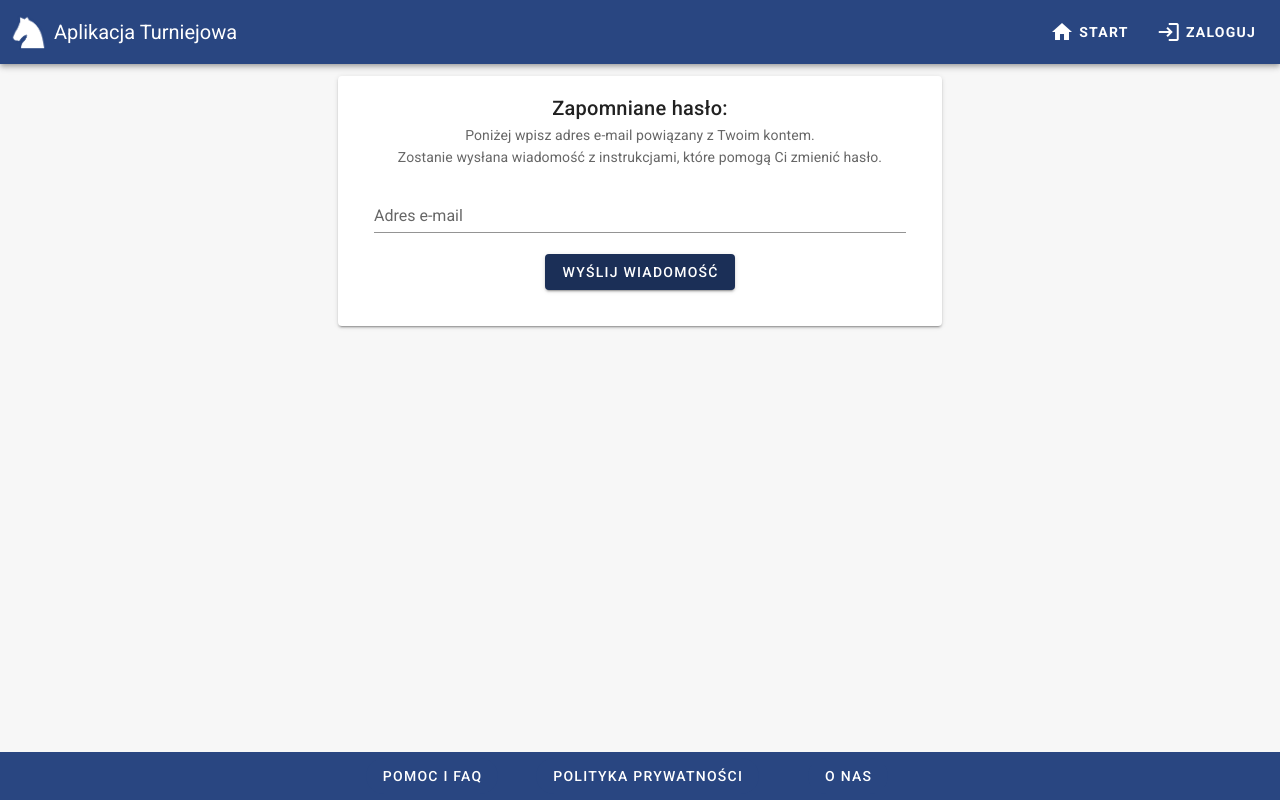
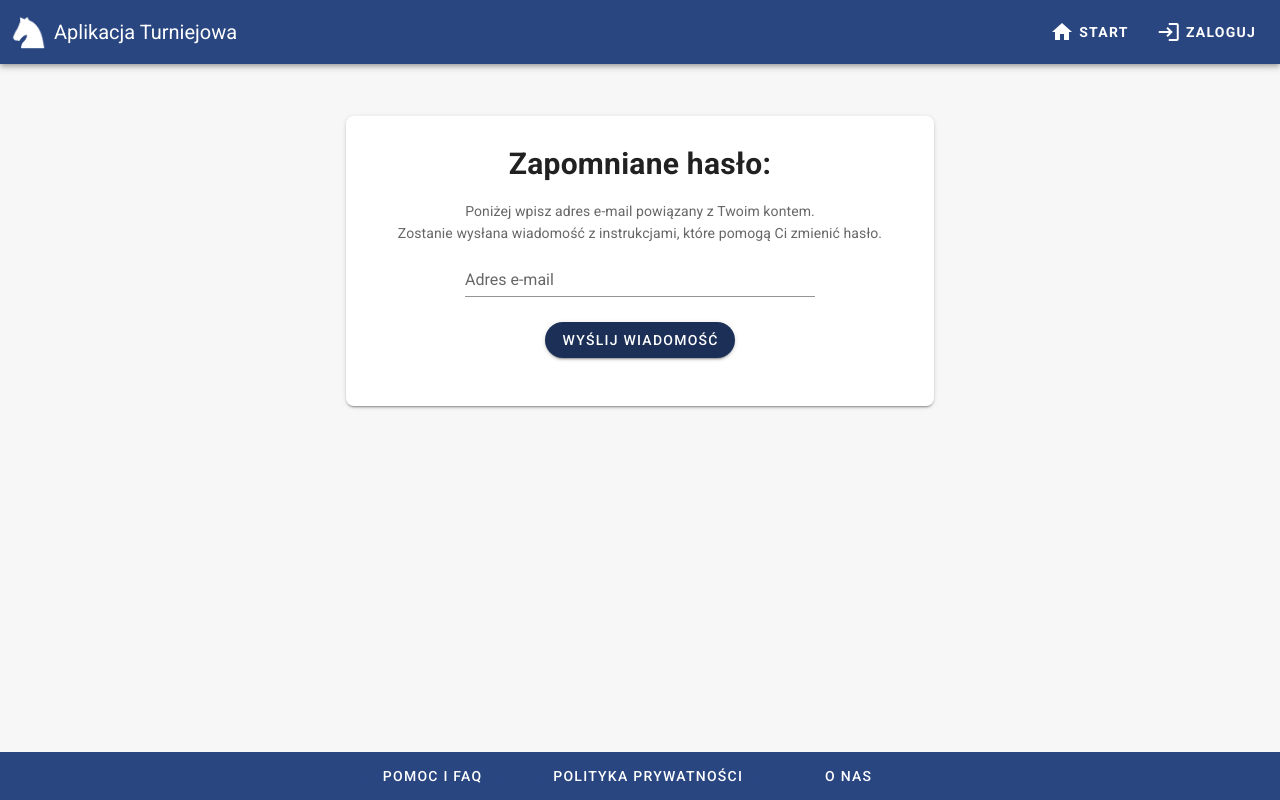
Before and after one commit to skni-kod/TournamentAppFrontend, a Vue app: page /retrive in a window 1280 px wide. Shown: the top 800 px of the page. Built offline with nearby package versions, Linux system fonts and the light colour scheme.

Commit message:
Retrieve Improvement
Poprawy stylistyczne - brakuje tylko właściwej metody do odzyskiwania hasła

```diff
--- a/src/views/login/TheLogin.vue
+++ b/src/views/login/TheLogin.vue
@@ -109,15 +109,14 @@ export default class Login extends Vue {
     return {
       email: '',
       password: '',
-      dialog: false,
       valid: false,
+      show: false,
       rules: {
         required: (input: string) => !!input || 'To pole jest wymagane',
         counter: (input: string, number: number, end: string) =>
           input.length >= number ||
           'Musisz podać minimum ' + number + ' znak' + end,
       },
-      show: false,
     };
   }
 }
--- a/src/views/login/TheRetrive.vue
+++ b/src/views/login/TheRetrive.vue
@@ -1,10 +1,12 @@
 <template>
   <div>
-    <v-row justify="center" align="center">
-      <v-col cols="12" sm="10" md="8" lg="6" xl="4" class="pa-md-4">
-        <v-card class="ma-2 text-center">
-          <v-card-title class="justify-center">Zapomniane hasło:</v-card-title>
-          <v-card-subtitle>
+    <v-row justify="center" class="mt-5">
+      <v-col sm="10" md="7" lg="6" xl="4">
+        <v-card class="ma-5 pa-3 text-center rounded-lg">
+          <v-card-title class="justify-center mb-5 pt-5">
+            <h2>Zapomniane hasło:</h2>
+          </v-card-title>
+          <v-card-subtitle class="pb-2">
             Poniżej wpisz adres e-mail powiązany z Twoim kontem.<br />
             Zostanie wysłana wiadomość z instrukcjami, które pomogą Ci zmienić
             hasło.
@@ -14,15 +16,18 @@
               ref="retrive-password"
               v-model="valid"
               lazy-validation
-              class="pb-5 mx-5"
+              class="mb-5"
             >
               <v-text-field
                 v-model="email"
-                :rules="emailRules"
                 label="Adres e-mail"
-                required
+                style="max-width: 350px; margin: auto"
               ></v-text-field>
-              <v-btn color="secondary" class="white--text" @click="validate">
+              <v-btn
+                color="secondary"
+                class="white--text rounded-pill mt-1"
+                @click="validate"
+              >
                 Wyślij wiadomość
               </v-btn>
             </v-form>
@@ -38,5 +43,15 @@ import Vue from 'vue';
 import { Component } from 'vue-property-decorator';
 
 @Component
-export default class Retrive extends Vue {}
+export default class Retrive extends Vue {
+  data() {
+    return {
+      email: '',
+      valid: false,
+    };
+  }
+  validate() {
+    const email = this.$data.email;
+  }
+}
 </script>
```
